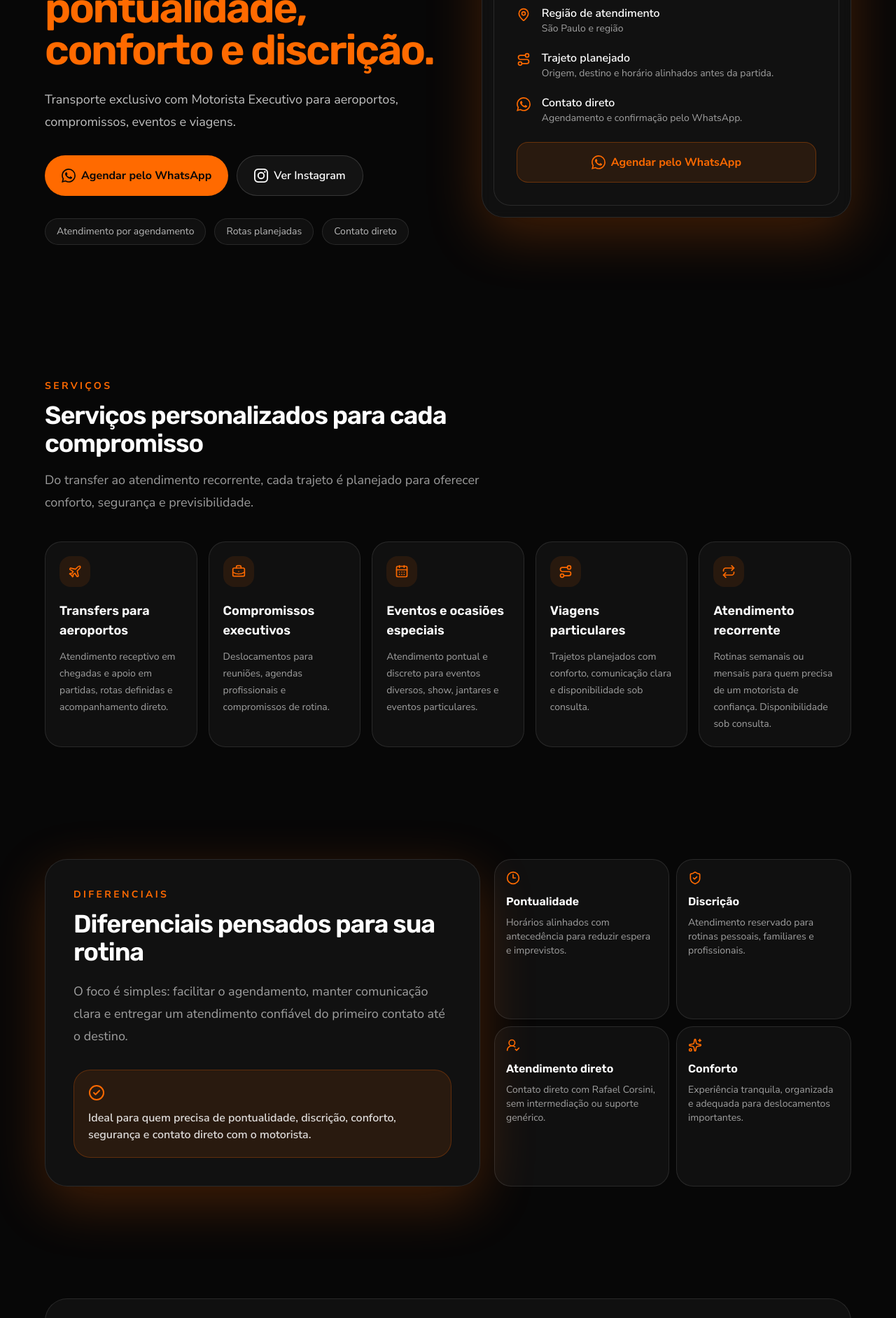
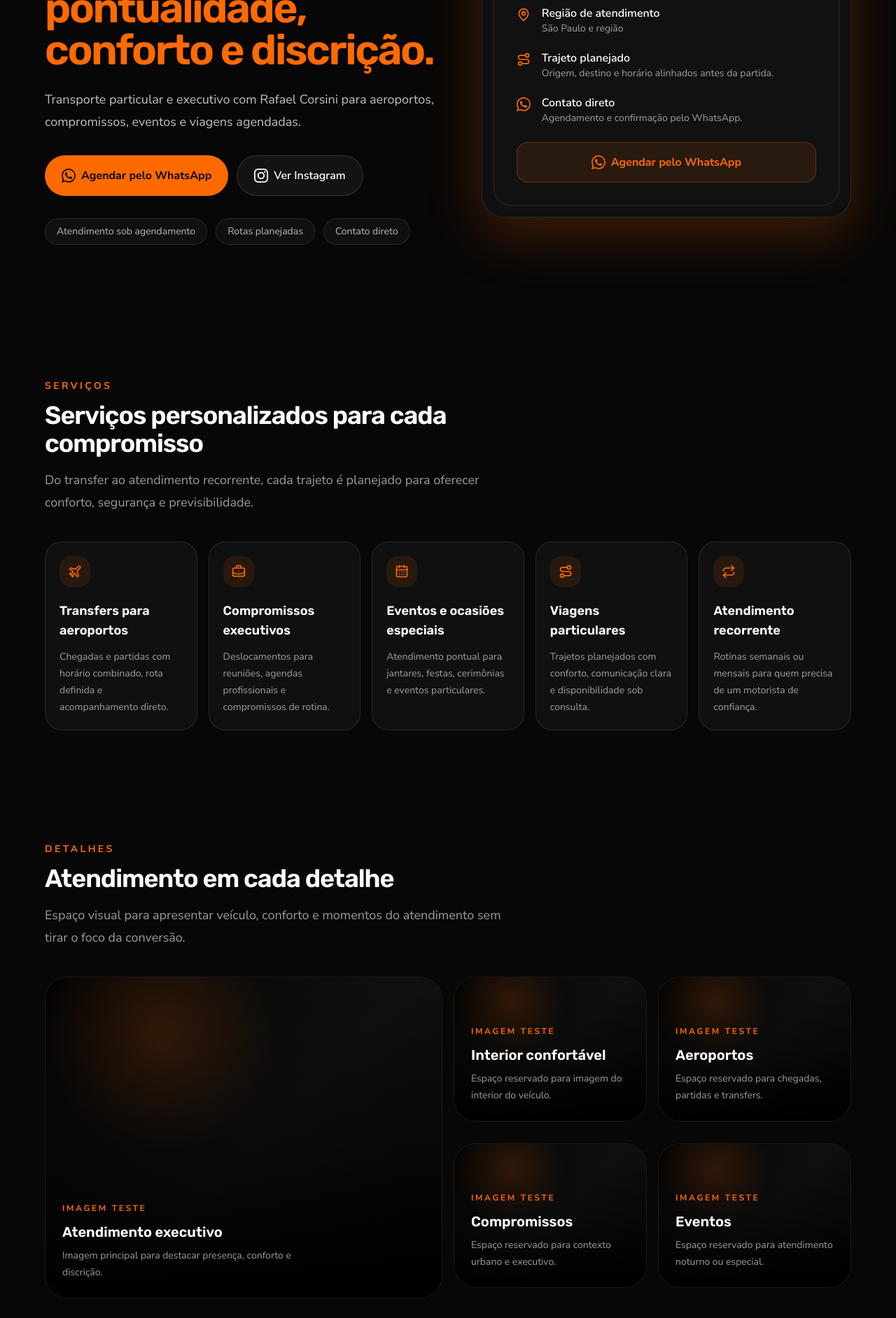
Before and after one commit to pedropcorsini/landing-page-rc-motorista, a React (Vite) app: page / in a window 1280 px wide. Shown: the part 340-2224 px from the top of the page at 70% size. Built offline with nearby package versions, Linux system fonts and the light colour scheme.

Commit message:
feat: adiciona galeria visual e diferencial de seguranca

```diff
--- a/src/App.tsx
+++ b/src/App.tsx
@@ -5,6 +5,7 @@ import { Header } from './components/Header';
 import { Hero } from './components/Hero';
 import { HowItWorks } from './components/HowItWorks';
 import { Services } from './components/Services';
+import { VisualGallery } from './components/VisualGallery';
 
 export default function App() {
   return (
@@ -13,6 +14,7 @@ export default function App() {
       <main>
         <Hero />
         <Services />
+        <VisualGallery />
         <Differentials />
         <HowItWorks />
         <Contact />
--- a/src/components/Differentials.tsx
+++ b/src/components/Differentials.tsx
@@ -1,7 +1,7 @@
-import { CheckCircle2, Clock3, ShieldCheck, Sparkles, UserRoundCheck } from 'lucide-react';
+import { CheckCircle2, Clock3, EyeOff, MessageCircle, ShieldCheck, Sparkles, UserRoundCheck } from 'lucide-react';
 import { site } from '../data/site';
 
-const icons = [Clock3, ShieldCheck, UserRoundCheck, Sparkles];
+const icons = [Clock3, EyeOff, UserRoundCheck, Sparkles, MessageCircle, ShieldCheck];
 
 export function Differentials() {
   return (
@@ -23,7 +23,7 @@ export function Differentials() {
           </div>
         </div>
 
-        <div className="relative z-10 grid gap-2.5 sm:grid-cols-2 lg:h-full lg:max-w-[520px] lg:grid-rows-2 lg:self-stretch">
+        <div className="relative z-10 grid gap-2.5 sm:grid-cols-2 lg:h-full lg:max-w-[520px] lg:grid-rows-3 lg:self-stretch">
           {site.differentials.map((item, index) => {
             const Icon = icons[index];
 
--- /dev/null
+++ b/src/components/VisualGallery.tsx
@@ -0,0 +1,64 @@
+const galleryItems = [
+  {
+    title: 'Atendimento executivo',
+    description: 'Imagem principal para destacar presença, conforto e discrição.',
+    featured: true,
+  },
+  {
+    title: 'Interior confortável',
+    description: 'Espaço reservado para imagem do interior do veículo.',
+  },
+  {
+    title: 'Aeroportos',
+    description: 'Espaço reservado para chegadas, partidas e transfers.',
+  },
+  {
+    title: 'Compromissos',
+    description: 'Espaço reservado para contexto urbano e executivo.',
+  },
+  {
+    title: 'Eventos',
+    description: 'Espaço reservado para atendimento noturno ou especial.',
+  },
+];
+
+export function VisualGallery() {
+  return (
+    <section className="px-4 py-20">
+      <div className="mx-auto max-w-6xl">
+        <div className="max-w-2xl">
+          <p className="text-sm font-bold uppercase tracking-[0.24em] text-brand">Detalhes</p>
+          <h2 className="mt-3 font-heading text-3xl font-semibold tracking-[-0.03em] text-white sm:text-4xl">
+            Atendimento em cada detalhe
+          </h2>
+          <p className="mt-4 text-lg leading-8 text-white/60">
+            Espaço visual para apresentar veículo, conforto e momentos do atendimento sem tirar o foco da conversão.
+          </p>
+        </div>
+
+        <div className="-mx-4 mt-10 flex snap-x snap-mandatory gap-4 overflow-x-auto px-4 pb-4 lg:mx-0 lg:grid lg:grid-cols-4 lg:grid-rows-2 lg:overflow-visible lg:px-0 lg:pb-0">
+          {galleryItems.map((item) => (
+            <article
+              key={item.title}
+              className={`group relative min-w-[82%] snap-start overflow-hidden rounded-[2rem] border border-white/10 bg-black ${
+                item.featured ? 'lg:col-span-2 lg:row-span-2 lg:min-h-[460px]' : 'lg:aspect-[4/3] lg:min-w-0'
+              }`}
+            >
+              <div
+                aria-label={item.title}
+                className="absolute inset-0 scale-100 bg-[radial-gradient(circle_at_30%_20%,rgba(255,106,0,0.18),transparent_30%),linear-gradient(135deg,#020202,#101010_52%,#050505)] transition-transform duration-700 ease-out motion-reduce:transform-none lg:scale-105 lg:group-hover:scale-100"
+                role="img"
+              />
+              <div className="absolute inset-0 bg-gradient-to-t from-black via-black/30 to-transparent" />
+              <div className="relative flex min-h-[320px] h-full flex-col justify-end p-6 lg:min-h-0">
+                <p className="text-xs font-bold uppercase tracking-[0.22em] text-brand">Imagem teste</p>
+                <h3 className="mt-3 font-heading text-xl font-semibold text-white">{item.title}</h3>
+                <p className="mt-2 max-w-sm text-sm leading-6 text-white/60">{item.description}</p>
+              </div>
+            </article>
+          ))}
+        </div>
+      </div>
+    </section>
+  );
+}
--- a/src/data/site.ts
+++ b/src/data/site.ts
@@ -10,19 +10,19 @@ export const site = {
   whatsappHref: `https://wa.me/${whatsappNumber}?text=${whatsappMessage}`,
   instagramHandle: '@rcmotorista',
   instagramHref: 'https://www.instagram.com/rcmotorista/',
-  headline: 'Motorista Executivo para quem valoriza pontualidade, conforto e discrição.',
+  headline: 'Motorista particular com atendimento profissional, pontual e discreto.',
   subheadline:
-    'Transporte exclusivo com Motorista Executivo para aeroportos, compromissos, eventos e viagens.',
+    'Transporte particular e executivo com Rafael Corsini para aeroportos, compromissos, eventos e viagens agendadas.',
   nav: [
     { label: 'Serviços', href: '#servicos' },
     { label: 'Diferenciais', href: '#diferenciais' },
     { label: 'Contato', href: '#contato' },
   ],
-  trustBadges: ['Atendimento por agendamento', 'Rotas planejadas', 'Contato direto'],
+  trustBadges: ['Atendimento sob agendamento', 'Rotas planejadas', 'Contato direto'],
   services: [
     {
       title: 'Transfers para aeroportos',
-      description: 'Atendimento receptivo em chegadas e apoio em partidas, rotas definidas e acompanhamento direto.',
+      description: 'Chegadas e partidas com horário combinado, rota definida e acompanhamento direto.',
     },
     {
       title: 'Compromissos executivos',
@@ -30,7 +30,7 @@ export const site = {
     },
     {
       title: 'Eventos e ocasiões especiais',
-      description: 'Atendimento pontual e discreto para eventos diversos, show, jantares e eventos particulares.',
+      description: 'Atendimento pontual para jantares, festas, cerimônias e eventos particulares.',
     },
     {
       title: 'Viagens particulares',
@@ -38,7 +38,7 @@ export const site = {
     },
     {
       title: 'Atendimento recorrente',
-      description: 'Rotinas semanais ou mensais para quem precisa de um motorista de confiança. Disponibilidade sob consulta.',
+      description: 'Rotinas semanais ou mensais para quem precisa de um motorista de confiança.',
     },
   ],
   differentials: [
@@ -58,6 +58,14 @@ export const site = {
       title: 'Conforto',
       description: 'Experiência tranquila, organizada e adequada para deslocamentos importantes.',
     },
+    {
+      title: 'Comunicação rápida',
+      description: 'Confirmações e ajustes pelo WhatsApp para facilitar o agendamento.',
+    },
+    {
+      title: 'Segurança',
+      description: 'Condução responsável, atenção ao percurso e cuidado em cada etapa do deslocamento.',
+    },
   ],
   steps: [
     {
@@ -73,4 +81,21 @@ export const site = {
       description: 'Rafael confirma disponibilidade, combina os detalhes e organiza o atendimento.',
     },
   ],
+  testimonials: [
+    {
+      label: 'Depoimento editável',
+      quote: 'Atendimento pontual e muito profissional. Recomendo para viagens ao aeroporto.',
+      author: 'Cliente particular',
+    },
+    {
+      label: 'Depoimento editável',
+      quote: 'Motorista educado, discreto e confiável para compromissos importantes.',
+      author: 'Cliente executivo',
+    },
+    {
+      label: 'Depoimento editável',
+      quote: 'Comunicação rápida e serviço organizado do início ao fim.',
+      author: 'Cliente recorrente',
+    },
+  ],
 } as const;
```
Also changed, not shown: 1 other file (tests, documents, lock files or other folders).
